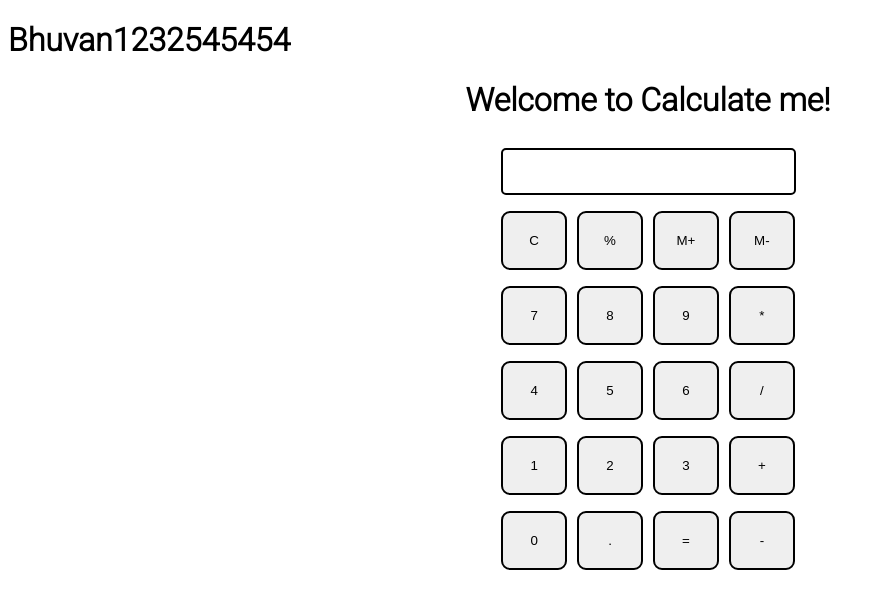
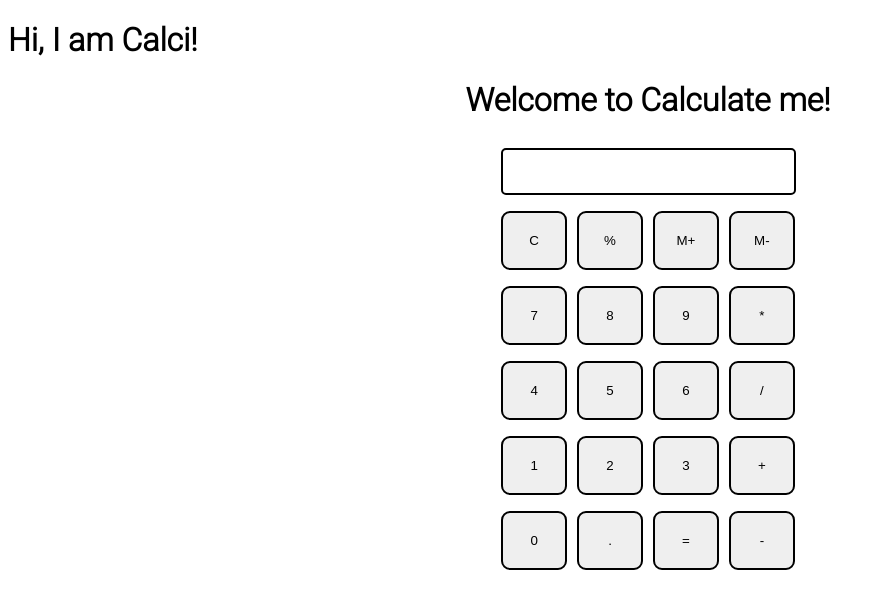
Before and after one commit to steja2805/CICD, a plain HTML site: page index.html in a window 1280 px wide. Shown: the whole page, without its empty margins (0-883 px from the left). Drawn offline with Linux system fonts and the light colour scheme.

Commit message:
Update index.html

```diff
--- a/index.html
+++ b/index.html
@@ -10,7 +10,7 @@
 </head>
 
 <body>
-  <h1>Bhuvan1232545454</h1>
+  <h1>Hi, I am Calci!</h1>
 
 
 
```
